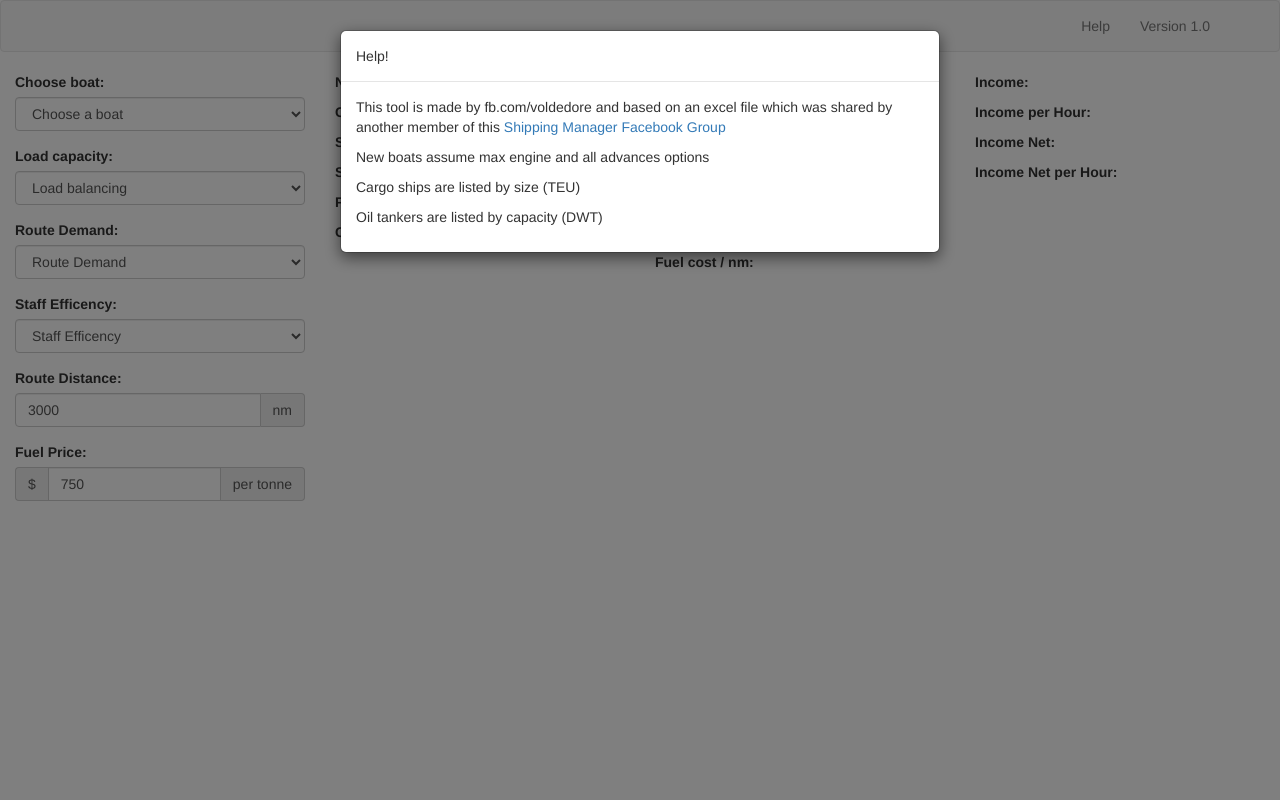
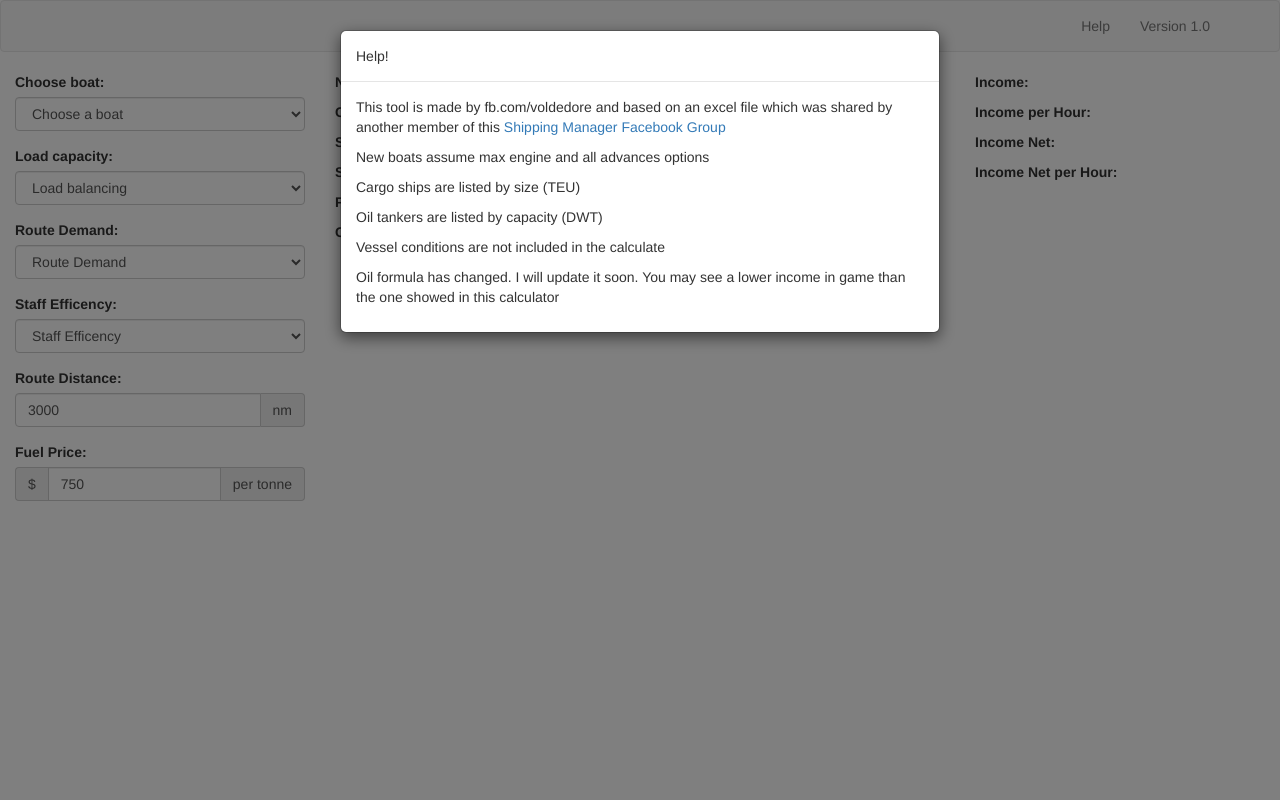
Before and after one commit to voldedore/ShippingManager-IncomeCalculator, a Django app: template SM/incomeCalc/templates/home.html in a window 1280 px wide, after a click on "Help". Run offline with Django 3.2, Linux system fonts and the light colour scheme; the template is opened without the code that fills it: values that come from a table or form of the project are taken from there, others are empty; data comes from the database, SQL or seed files in the repository; some libraries are stand-ins or nearby versions.

Commit message:
Update help section

```diff
--- a/SM/incomeCalc/templates/include/help.html
+++ b/SM/incomeCalc/templates/include/help.html
@@ -9,6 +9,9 @@
                 <p>New boats assume max engine and all advances options</p>
                 <p>Cargo ships are listed by size (TEU)</p>
                 <p>Oil tankers are listed by capacity (DWT)</p>
+                <p>Vessel conditions are not included in the calculate</p>
+                <p>Oil formula has changed. I will update it soon. You may see a lower income in game than the one showed in this calculator</p>
+
             </div>
         </div>
     </div>
```
